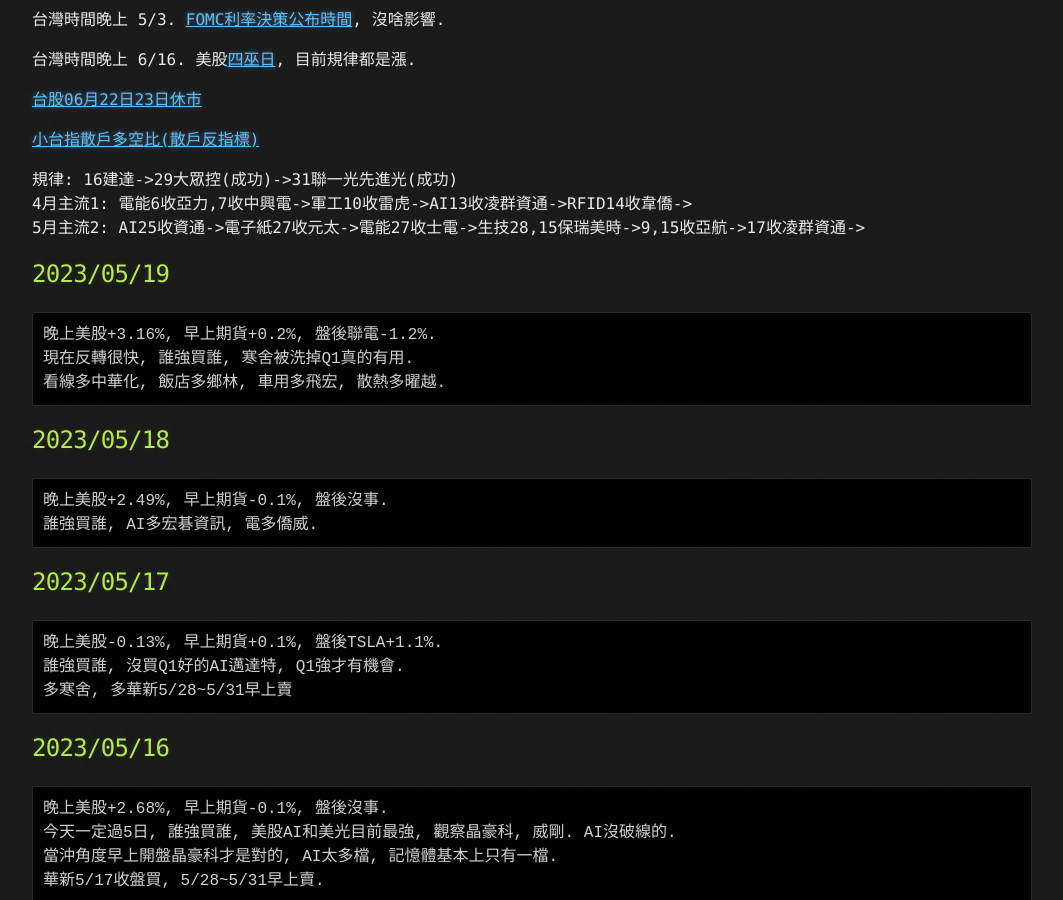
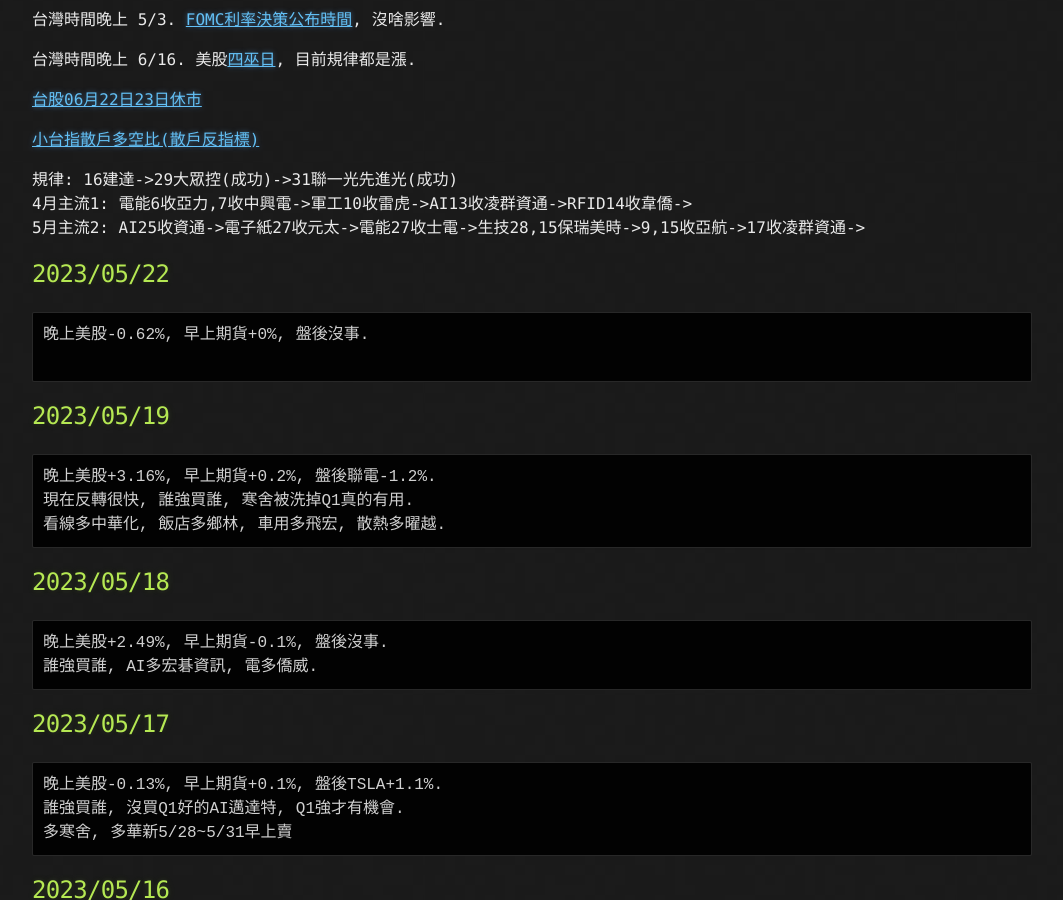
Before and after one commit to lepg5487/Stock_God, a Jekyll site: the page built from index.md, in a window 1280 px wide and 900 px high, scrolled down 370 px. Shown: the whole window, without its empty margins (108-1171 px from the left). Built offline with Jekyll 4.4.1, drawn with Linux system fonts in a browser that asks for light colours; our own code applies the rules of GitHub Pages for plain Markdown files.

Commit message:
Update index.md

````diff
--- a/index.md
+++ b/index.md
@@ -19,6 +19,12 @@
 規律: 16建達->29大眾控(成功)->31聯一光先進光(成功)
 4月主流1: 電能6收亞力,7收中興電->軍工10收雷虎->AI13收凌群資通->RFID14收韋僑->
 5月主流2: AI25收資通->電子紙27收元太->電能27收士電->生技28,15保瑞美時->9,15收亞航->17收凌群資通->
+
+## 2023/05/22
+```
+晚上美股-0.62%, 早上期貨+0%, 盤後沒事.
+
+```
 
 ## 2023/05/19
 ```
````
